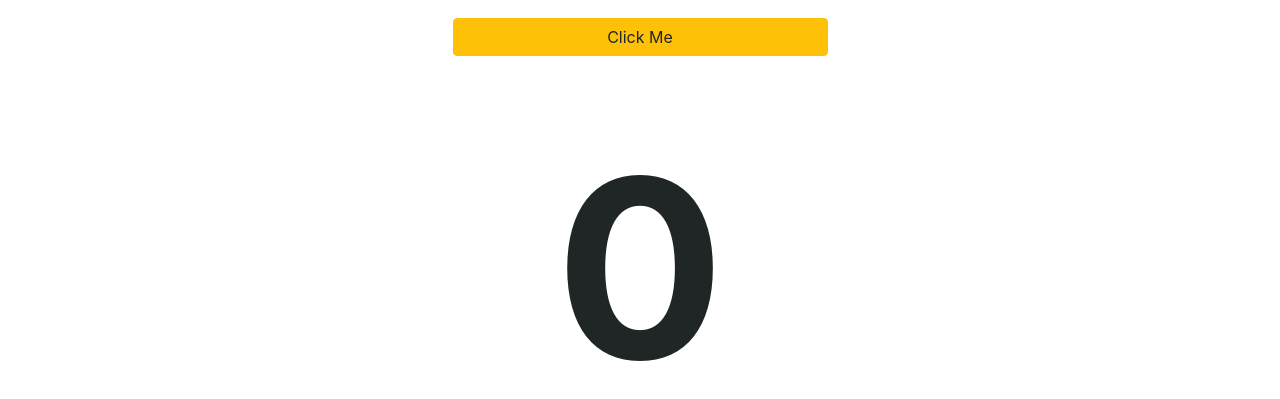
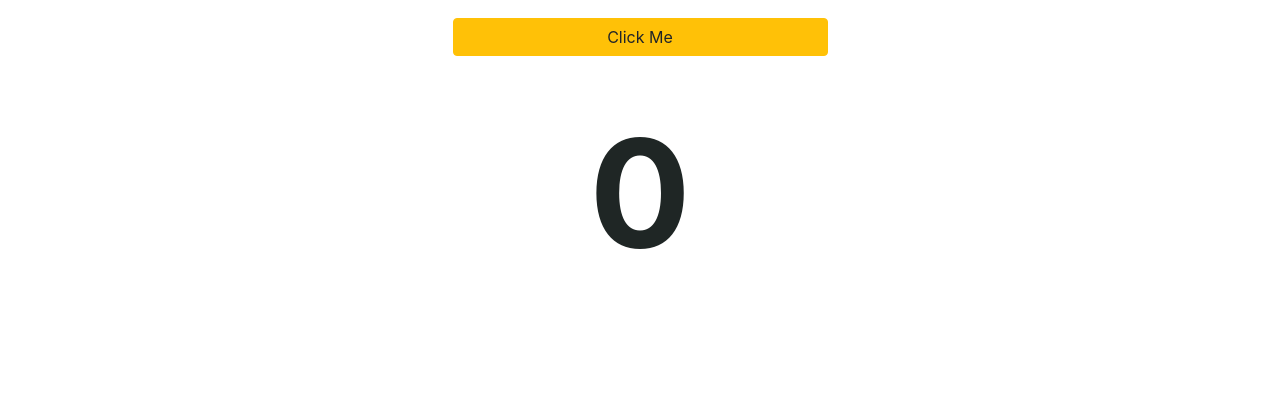
Before and after one commit to Rabadunk/Jewels, a plain HTML site: page index.html in a window 1280 px wide. Shown: the part 159-558 px from the top of the page. Drawn offline with nearby package versions, Linux system fonts and the light colour scheme; a web font is replaced by a local one.

Commit message:
changed output font size to fit

```diff
--- a/index.css
+++ b/index.css
@@ -37,7 +37,7 @@ body {
 
 .output {
     padding-top: 2%;
-    font-size: 250px;
+    font-size: 150px;
     font-weight: bold;
     color: #1F2625;
 }
```
